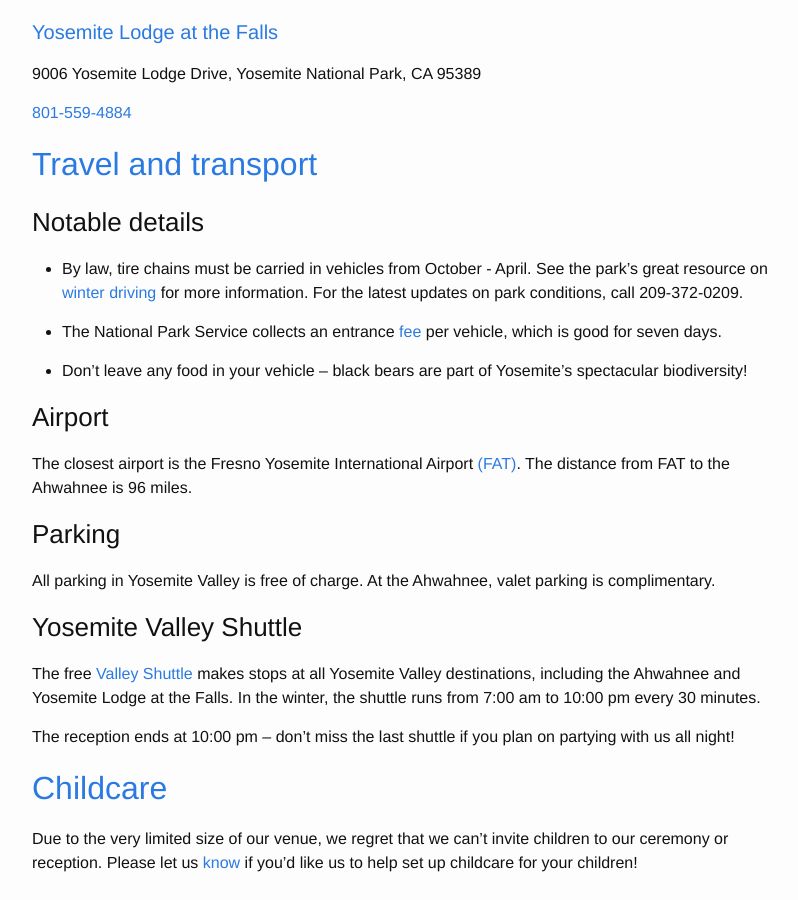
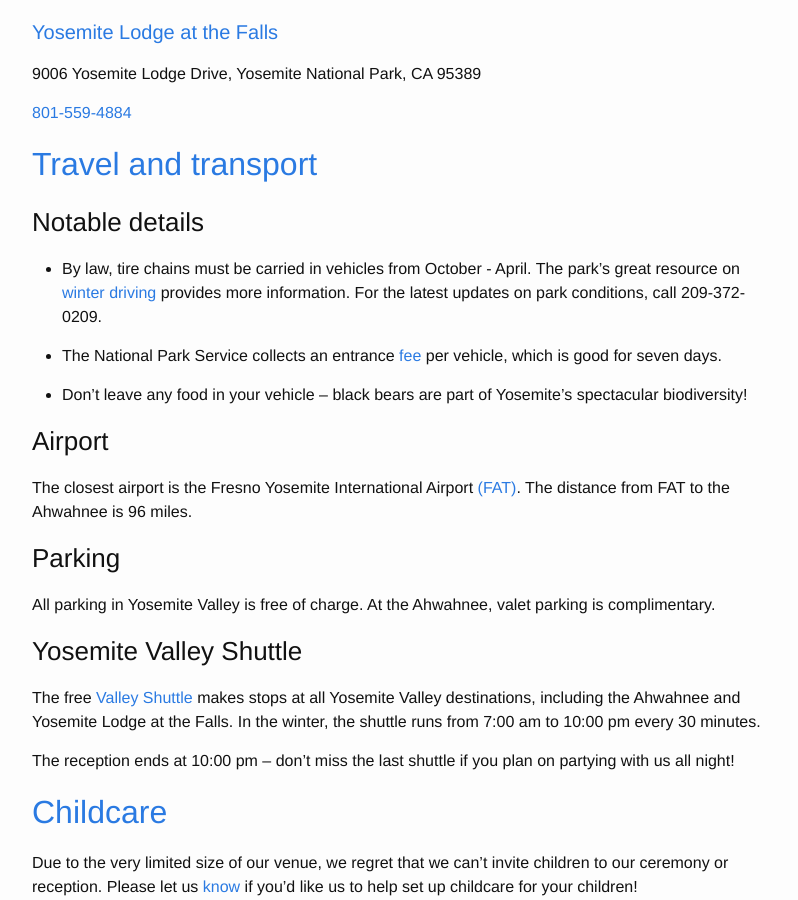
Before and after one commit to j-e-yosemite/j-e-yosemite.github.io, a Jekyll site: the page built from details.md, in a window 1280 px wide and 900 px high, scrolled down 420 px. Shown: the whole window, without its empty margins (238-1036 px from the left). Built offline with Jekyll 4.4.1, drawn with Linux system fonts in a browser that asks for light colours.

Commit message:
Changes to winter driving wording

```diff
--- a/details.md
+++ b/details.md
@@ -25,7 +25,7 @@
 ## [Travel and transport](#Transport)
 
 ### Notable details
-* By law, tire chains must be carried in vehicles from October - April. See the park's great resource on [winter driving](http://www.yosemitepark.com/yosemite-winter-driving.aspx) for more information. For the latest updates on park conditions, call 209-372-0209.
+* By law, tire chains must be carried in vehicles from October - April. The park's great resource on [winter driving](http://www.yosemitepark.com/yosemite-winter-driving.aspx) provides more information. For the latest updates on park conditions, call 209-372-0209.
 
 * The National Park Service collects an entrance [fee](http://www.nps.gov/yose/planyourvisit/fees.htm) per vehicle, which is good for seven days.
 
```
